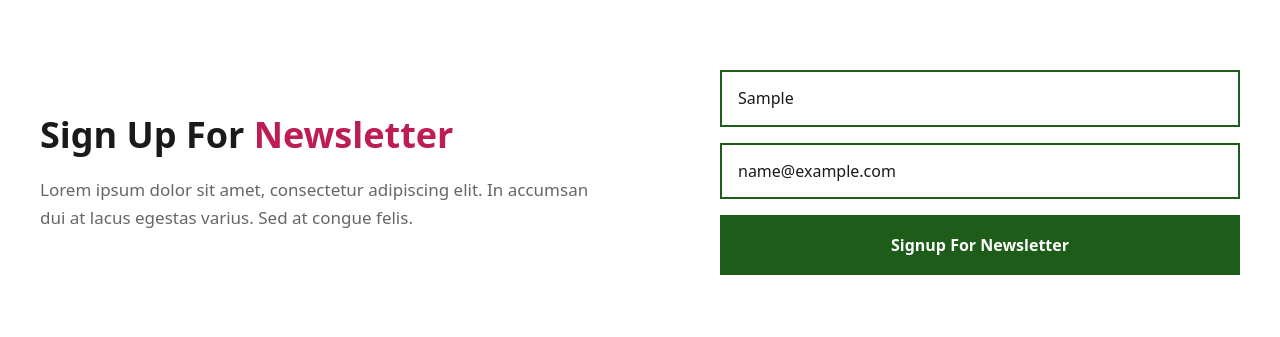
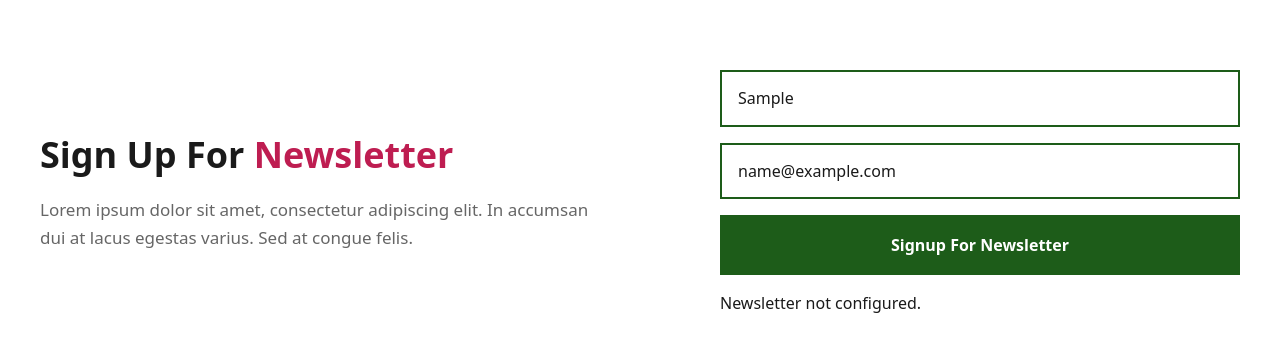
Before and after one commit to Chaste-Djaziri/shangazi, a Next.js app: page /newsletter in a window 1280 px wide. Both pictures are taken after typing "Sample", "name@example.com" into the empty fields and a click on the button "Signup For Newsletter". Shown: the part 463-800 px from the top of the page. Built offline with nearby package versions, Linux system fonts and the light colour scheme; no server answers.

Commit message:
adds newsletter feature

```diff
--- /dev/null
+++ b/app/api/newsletter/route.ts
@@ -0,0 +1,52 @@
+import { NextResponse } from "next/server"
+import { Resend } from "resend"
+
+type Payload = {
+  email?: string
+  name?: string
+}
+
+const resendApiKey = process.env.RESEND_API_KEY
+const segmentId = process.env.RESEND_SEGMENT_ID
+const resend = resendApiKey ? new Resend(resendApiKey) : null
+
+export async function POST(request: Request) {
+  if (!resend || !segmentId) {
+    return NextResponse.json({ error: "Newsletter not configured." }, { status: 500 })
+  }
+
+  const body = (await request.json().catch(() => null)) as Payload | null
+  const email = body?.email?.toString().trim().toLowerCase()
+  const name = body?.name?.toString().trim()
+
+  if (!email) {
+    return NextResponse.json({ error: "Email is required." }, { status: 400 })
+  }
+
+  try {
+    // Create contact (ignore "already exists" errors)
+    await resend.contacts.create({
+      email,
+      firstName: name,
+      unsubscribed: false,
+    })
+  } catch (err: unknown) {
+    const message = err instanceof Error ? err.message.toLowerCase() : ""
+    if (!message.includes("exists")) {
+      console.error("Failed to create contact", err)
+      return NextResponse.json({ error: "Failed to save contact." }, { status: 500 })
+    }
+  }
+
+  try {
+    await resend.contacts.segments.add({
+      email,
+      segmentId,
+    })
+  } catch (err) {
+    console.error("Failed to add contact to segment", err)
+    return NextResponse.json({ error: "Failed to add to newsletter segment." }, { status: 500 })
+  }
+
+  return NextResponse.json({ success: true })
+}
--- a/app/components/newsletter/NewsletterForm.tsx
+++ b/app/components/newsletter/NewsletterForm.tsx
@@ -1,8 +1,44 @@
 "use client"
 
+import { useState } from "react"
+
 export default function NewsletterForm() {
+  const [status, setStatus] = useState<"idle" | "loading" | "success" | "error">("idle")
+  const [error, setError] = useState<string | null>(null)
+
+  const handleSubmit = async (e: React.FormEvent<HTMLFormElement>) => {
+    e.preventDefault()
+    setStatus("loading")
+    setError(null)
+
+    const formData = new FormData(e.currentTarget)
+    const payload = {
+      name: formData.get("name"),
+      email: formData.get("email"),
+    }
+
+    try {
+      const res = await fetch("/api/newsletter", {
+        method: "POST",
+        headers: { "Content-Type": "application/json" },
+        body: JSON.stringify(payload),
+      })
+
+      if (!res.ok) {
+        const data = await res.json().catch(() => ({}))
+        throw new Error(data.error ?? "Unable to subscribe right now.")
+      }
+
+      setStatus("success")
+      e.currentTarget.reset()
+    } catch (err) {
+      setError(err instanceof Error ? err.message : "Unable to subscribe right now.")
+      setStatus("error")
+    }
+  }
+
   return (
-    <form className="newsletter-form" onSubmit={(e) => e.preventDefault()}>
+    <form className="newsletter-form" onSubmit={handleSubmit}>
       <label className="newsletter-input">
         <span className="sr-only">Name</span>
         <input type="text" name="name" placeholder="Names" aria-label="Names" required />
@@ -11,9 +47,11 @@ export default function NewsletterForm() {
         <span className="sr-only">Email</span>
         <input type="email" name="email" placeholder="Email" aria-label="Email" required />
       </label>
-      <button type="submit" className="newsletter-submit">
-        Signup For Newsletter
+      <button type="submit" className="newsletter-submit" disabled={status === "loading"}>
+        {status === "loading" ? "Signing up..." : "Signup For Newsletter"}
       </button>
+      {status === "success" ? <p className="newsletter-success">Thanks for subscribing!</p> : null}
+      {error ? <p className="newsletter-error">{error}</p> : null}
     </form>
   )
 }
```
